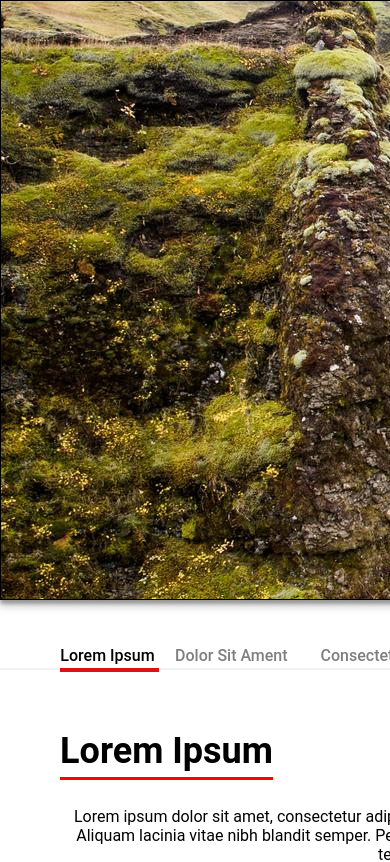
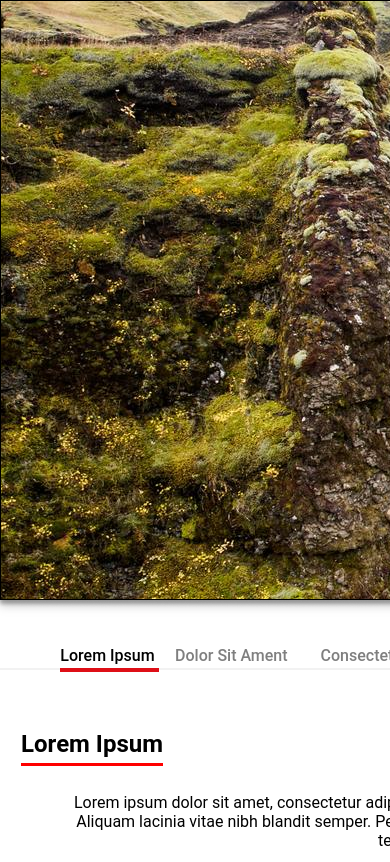
Before and after one commit to Reeyhanyilmaz/FigmaDemoCoding, a React (Create React App) app: page / in a window 390 px wide. Shown: the top 862 px of the page. Built offline with nearby package versions, Linux system fonts and the light colour scheme.

Commit message:
add Header respondive

```diff
--- a/src/components/Header/styles.module.css
+++ b/src/components/Header/styles.module.css
@@ -12,3 +12,14 @@
   line-height: 42px;
   color: #000000;
 }
+
+@media screen and (max-width: 787px) {
+  .header {
+    width: 142px;
+    height: 33px;
+    margin-bottom: 27px;
+    font-size: 24px;
+    line-height: 28px;
+    margin-left: 21px;
+  }
+}
```
